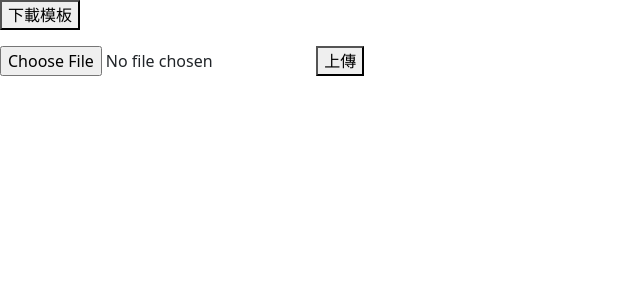
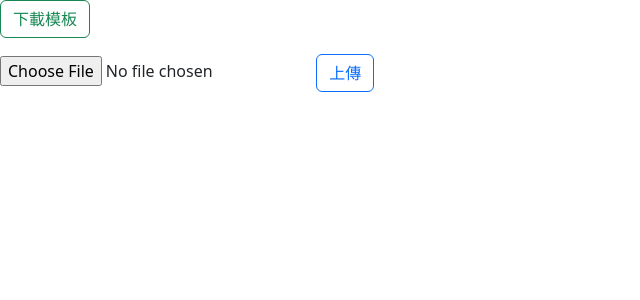
Before and after one commit to IssaC114/money-money, a Flask app: page /admin/upload in a window 1280 px wide. Shown: the part 56-356 px from the top of the page, without its empty margins (0-640 px from the left). Run offline with Flask 3, Linux system fonts and the light colour scheme; some libraries are stand-ins or nearby versions.

Commit message:
修改html

```diff
--- a/templates/export_total.html
+++ b/templates/export_total.html
@@ -41,7 +41,7 @@
 <p/>
 
 <form action="/admin/arrange/download" method="GET">
-    <button type="submit" class="btn btn-primary">下載結果</button>
+    <button type="submit" class="btn btn-outline-success">下載結果</button>
     <p/>
 </form>
 </html>
--- a/templates/upload.html
+++ b/templates/upload.html
@@ -10,13 +10,13 @@
 {% include "header_ad.html" %}
 
 <form action="/admin/upload/download" method="GET">
-    <button type="submit">下載模板</button>
+    <button type="submit" class="btn btn-outline-success">下載模板</button>
     <p/>
 </form>
 
 <form action="/admin/upload" method="POST" enctype="multipart/form-data">
     <input type="file" name="file" accept=".csv">
-    <button type="submit">上傳</button>
+    <button type="submit" class="btn btn-outline-primary">上傳</button>
     <p class="text-success">{{success}}</p>
     <p class="text-danger">{{ error }}</p>
 </form>
```
